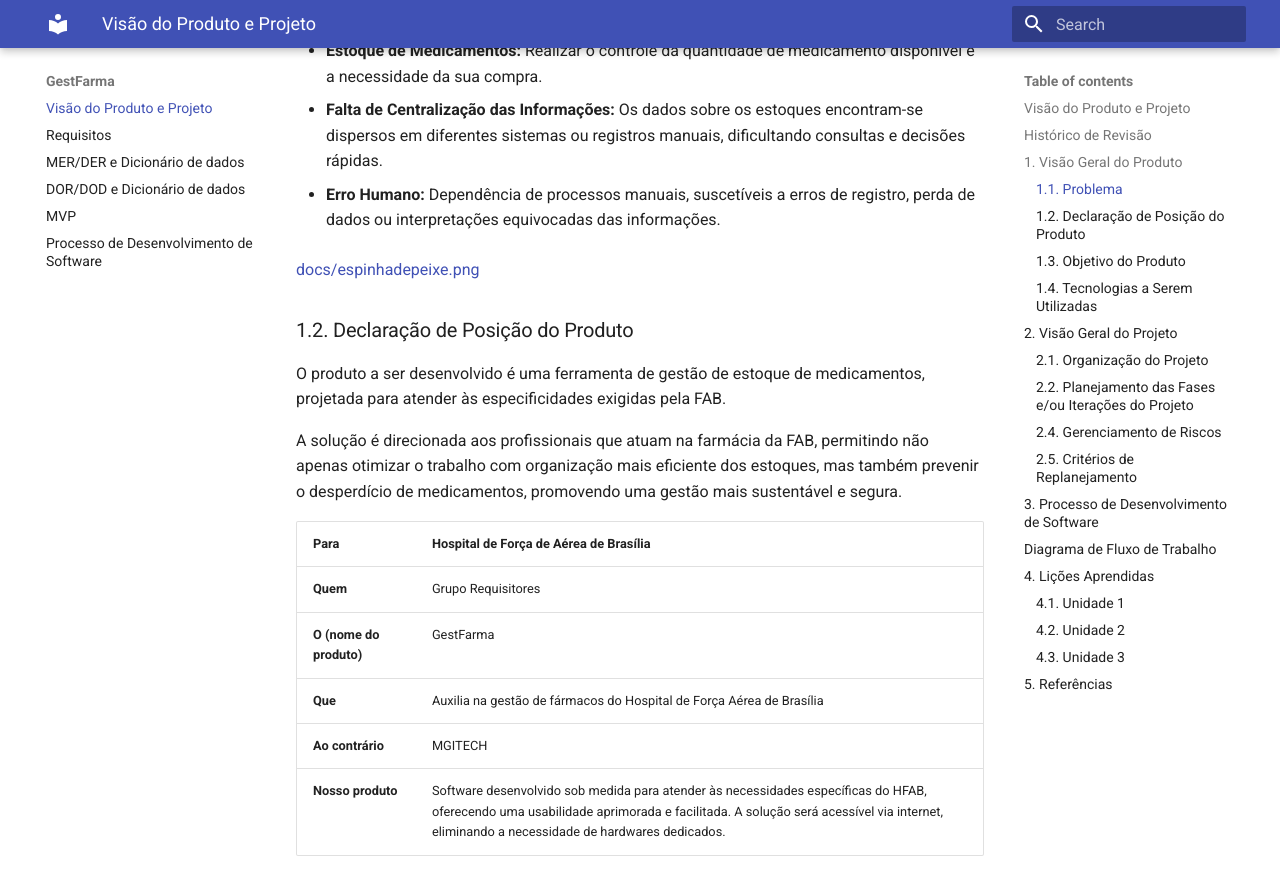
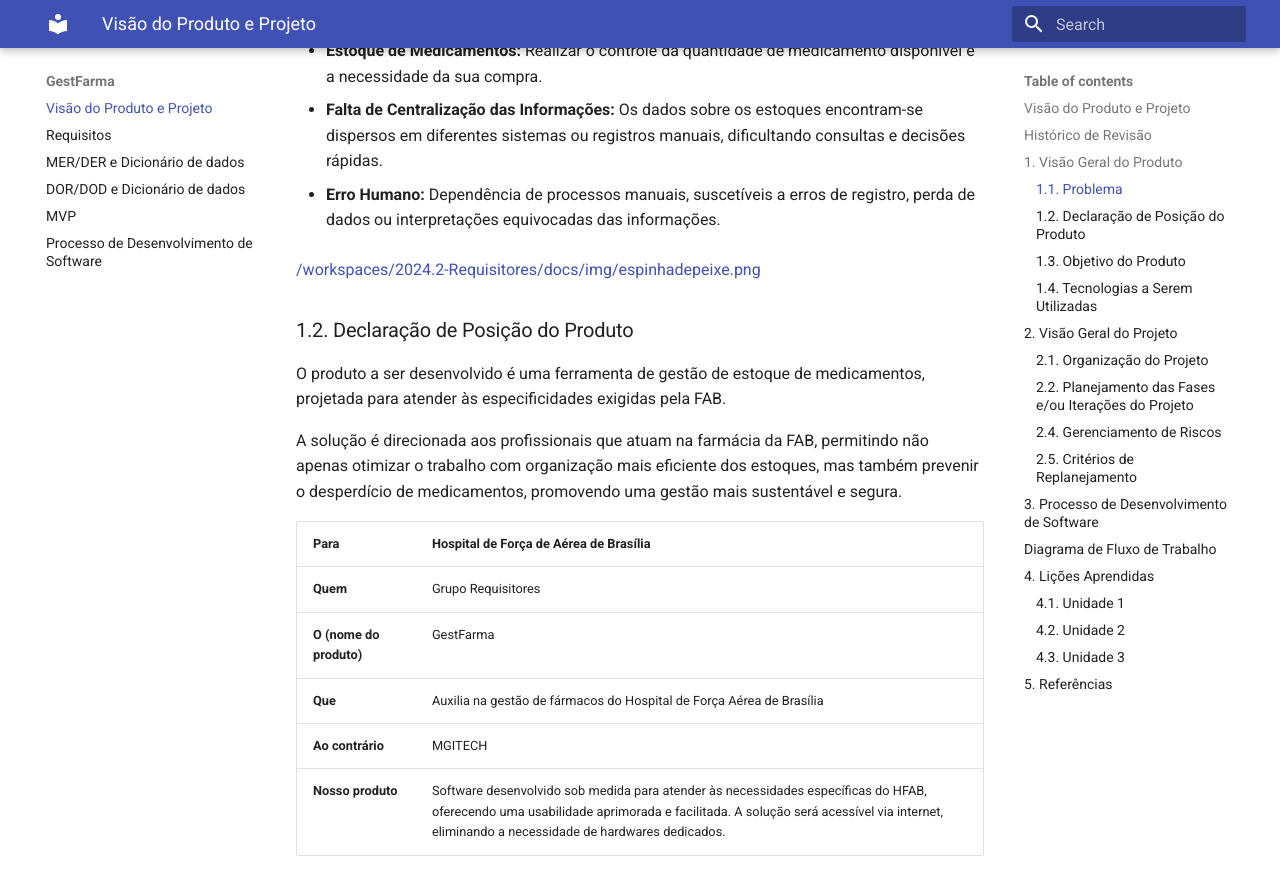
Before and after one commit to FGA-REQ/2024.2-Requisitores, an MkDocs documentation site: the page built from docs/visao-projeto-produto/visaoprojetoproduto.md, in a window 1280 px wide and 900 px high, scrolled down 1193 px. Shown: the top 895 px of the window. Built offline with MkDocs 1.6.1 and Material for MkDocs 9.7.7, drawn with Linux system fonts in a browser that asks for light colours.

Commit message:
Update visaoprojetoproduto.md

```diff
--- a/docs/visao-projeto-produto/visaoprojetoproduto.md
+++ b/docs/visao-projeto-produto/visaoprojetoproduto.md
@@ -22,7 +22,7 @@
 - **Erro Humano:** Dependência de processos manuais, suscetíveis a erros de registro, perda de dados ou interpretações equivocadas das informações.
 
 
-[docs/espinhadepeixe.png](/workspaces/2024.2-Requisitores/docs/img/espinhadepeixe.png)
+[/workspaces/2024.2-Requisitores/docs/img/espinhadepeixe.png](https://github.com/FGA-REQ/2024.2-Requisitores/blob/main/docs/img/espinhadepeixe.png)
 
 ### 1.2. Declaração de Posição do Produto
 
```
